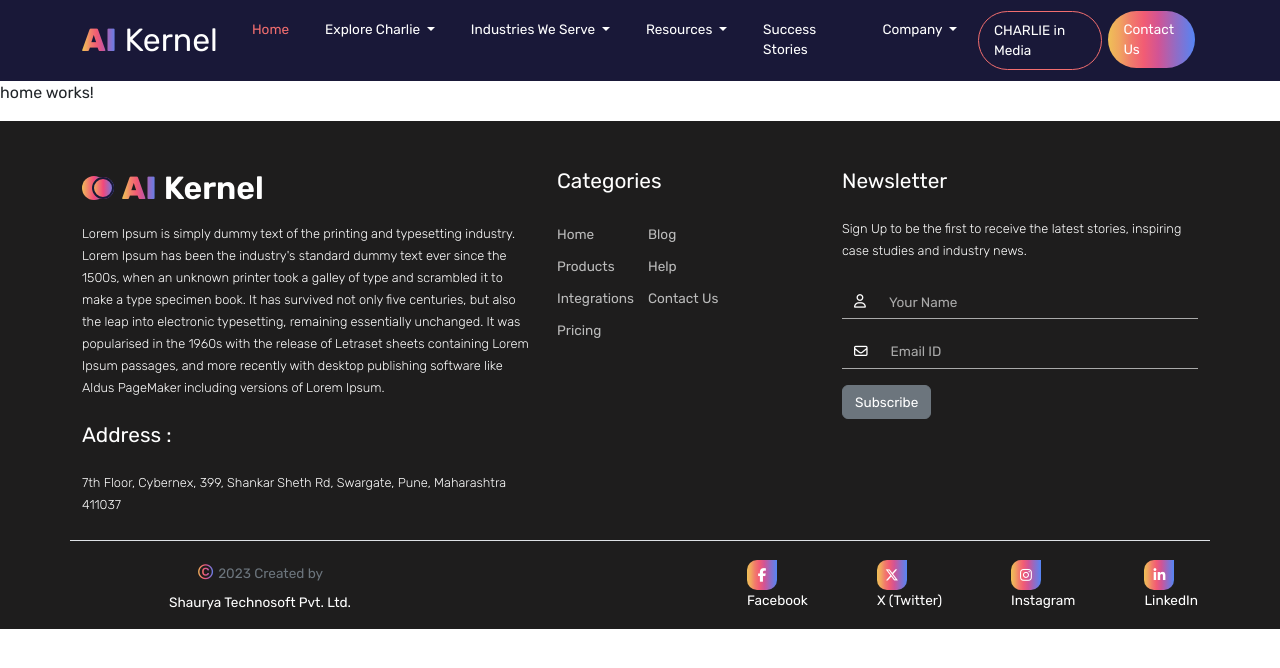
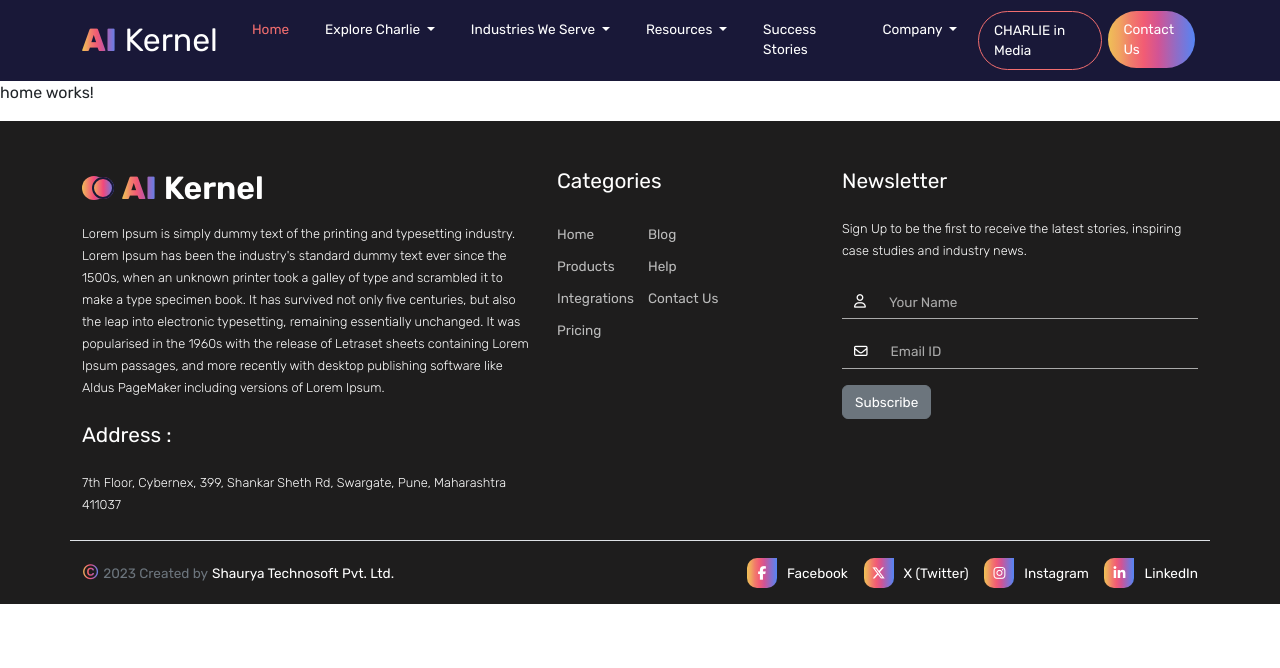
Before and after one commit to stplpune/ai-kernel-web, an Angular app: page /home in a window 1280 px wide. Shown: the top 668 px of the page. Built offline with nearby package versions, Linux system fonts and the light colour scheme.

Commit message:
responsive issue resolved in footer

```diff
--- a/src/app/layouts/public/footer/footer.component.html
+++ b/src/app/layouts/public/footer/footer.component.html
@@ -50,7 +50,7 @@
         </div>
         <div class="row justify-content-between pb-3 align-items-center" id="bottom">
             <div class="col-sm-4">
-                <div class="d-flex gap-lg-1 align-items-center flex-column gap-0 mb-3 mb-lg-0">
+                <div class="d-flex gap-lg-1 align-items-center flex-column flex-lg-row gap-0 mb-3 mb-lg-0">
                     <span class="text-secondary d-flex align-items-center gap-1"><span
                             class="text-gradient copy">©</span>
                         2023 Created by</span>
--- a/src/app/layouts/public/footer/footer.component.scss
+++ b/src/app/layouts/public/footer/footer.component.scss
@@ -91,6 +91,9 @@ footer #bottom {
 footer #bottom a {
     text-decoration: none;
     color: #fff;
+    display: flex;
+    align-items: center;
+    column-gap: 10px;
 }
 
 footer #bottom a:hover {
```
